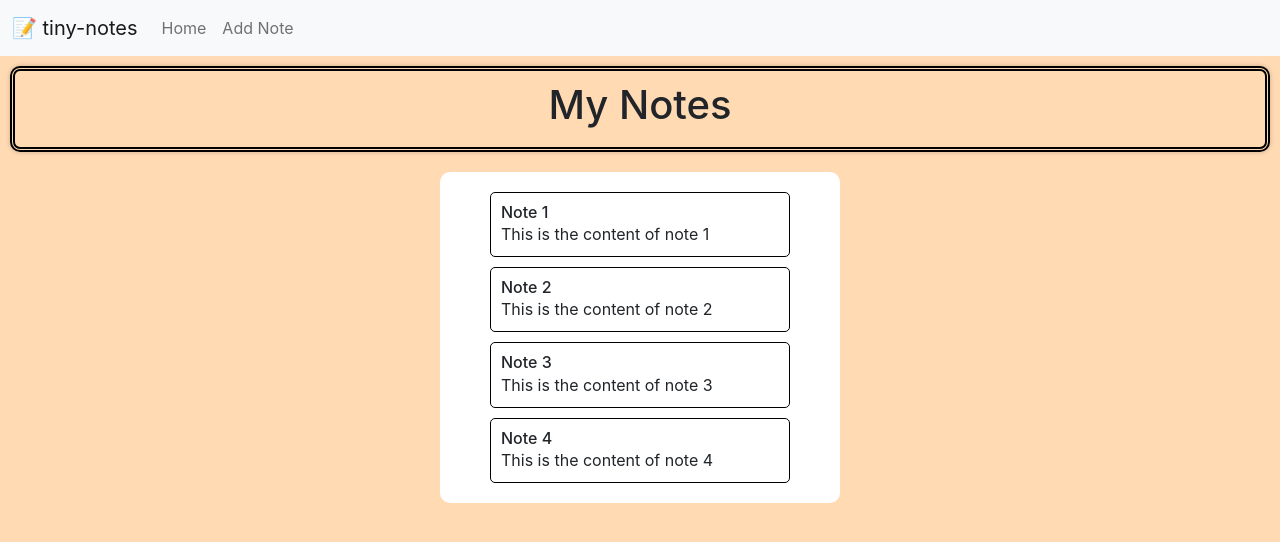
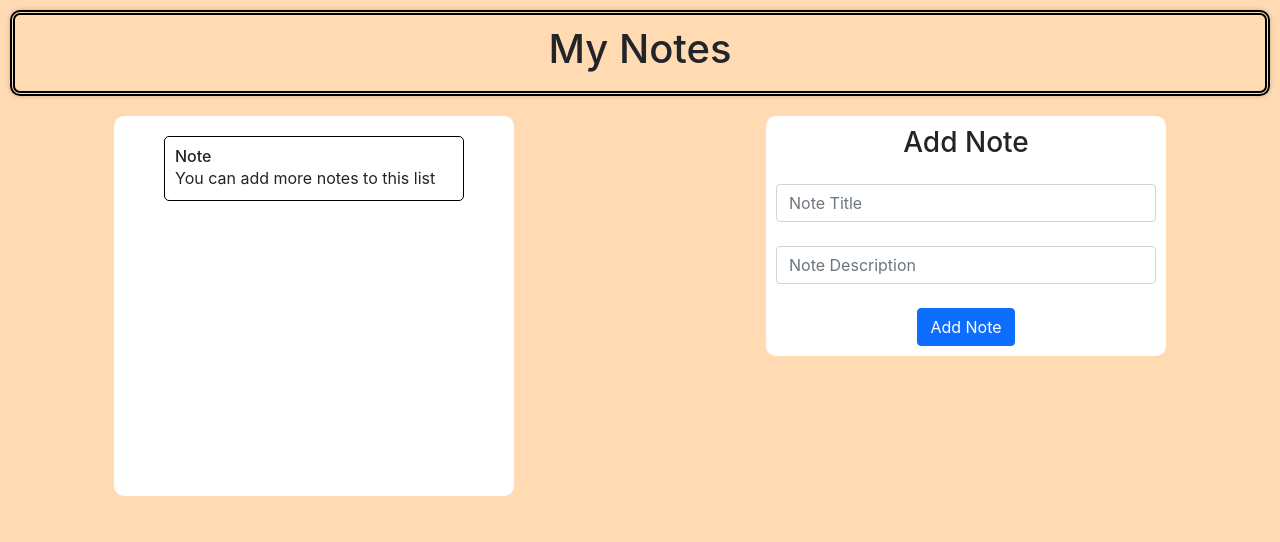
Before and after one commit to roadtocode4u/tiny-notes, a React (Create React App) app: page / in a window 1280 px wide. Shown: the top 542 px of the page. Built offline with nearby package versions, Linux system fonts and the light colour scheme.

Commit message:
feat: add note

```diff
--- a/src/views/Home/Home.css
+++ b/src/views/Home/Home.css
@@ -18,4 +18,21 @@
   margin-left: auto;
   margin-right: auto;
   border-radius: 10px;
+  height: 380px;
+  overflow-y: scroll;
 }
+
+.note-editor-container{
+  background-color: white;
+  padding: 10px;
+  width: 400px;
+  margin-left: auto;
+  margin-right: auto;
+  border-radius: 10px;
+  max-height: 380px;
+}
+
+.add-note-button-container{
+  display: flex;
+  justify-content: center;
+}
--- a/src/views/Home/Home.js
+++ b/src/views/Home/Home.js
@@ -1,4 +1,4 @@
-import React, {useState, useEffect} from 'react'
+import React, { useState, useEffect } from 'react'
 import "./Home.css"
 
 import Navbar from "./../../components/Navbar/Navbar"
@@ -8,35 +8,64 @@
 
   const [notes, setNotes] = useState([
     {
-      title: "Note 1",
-      content: "This is the content of note 1"
-    },
-    {
-      title: "Note 2",
-      content: "This is the content of note 2"
-    },
-    {
-      title: "Note 3",
-      content: "This is the content of note 3"
-    },
-    {
-      title: "Note 4",
-      content: "This is the content of note 4"
+      title: "Note",
+      content: "You can add more notes to this list"
     }
   ])
 
+  const [title, setTitle] = useState("")
+  const [content, setContent] = useState("")
+
+  function addNote(){
+    const newNote = {
+      "title": title,
+      "content": content
+    }
+
+    // const temp = notes;
+    // temp.push(newNote)
+    // setNotes(temp);
+
+    setNotes([...notes, newNote])
+
+    alert('note added successfully!')
+
+    setTitle("")
+    setContent("")
+  }
+
   return (
     <div>
-      <Navbar />
       <div className='app-title-container'>
         <h1 className='app-title'>My Notes</h1>
       </div>
-      <div className='notes-container'>
-        {
-          notes.map((note, index)=>{
-            return (<Note title={note.title} content={note.content}/>)
-          })
-        }
+      <div className='row'>
+        <div className='col-md-6'>
+          <div className='notes-container'>
+            {
+              notes.map((note, index) => {
+                return (<Note title={note.title} content={note.content} />)
+              })
+            }
+          </div>
+        </div>
+
+        <div className='col-md-6'>
+          <div className='note-editor-container'>
+            <h3 className='text-center'>Add Note</h3>
+            <form>
+              <div>
+                <input type="text" value={title}  onChange={(e)=>{setTitle(e.target.value)}} className="form-control mt-4" placeholder="Note Title" />
+              </div>
+              <div>
+                <input type="text" value={content} onChange={(e)=>{setContent(e.target.value)}} className="form-control mt-4" placeholder="Note Description" />
+              </div>
+              <div className='add-note-button-container'>
+                <button type="button" className="btn btn-primary mt-4" onClick={addNote}>Add Note</button>
+              </div>
+            </form>
+          </div>
+        </div>
       </div>
     </div>
   )
```
